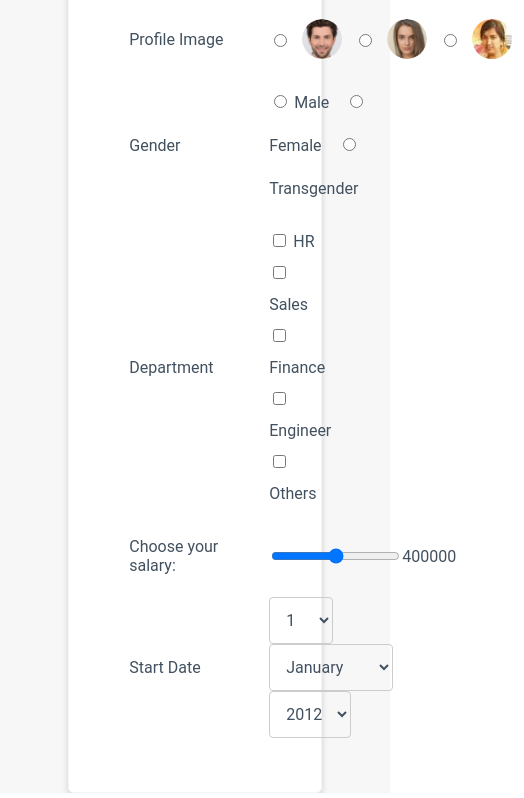
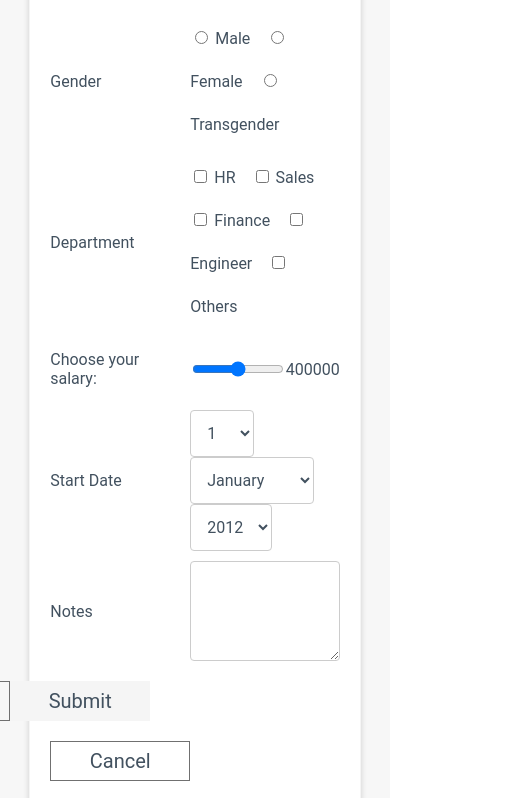
Before and after one commit to sharmilaperiyasamy/EmployeePayrollApp_AddEmployee, a plain HTML site: page Pages/Payroll_form.html in a window 390 px wide. Shown: the part 302-1100 px from the top of the page, 524 px wide, since content can reach past the window. Drawn offline with Linux system fonts and the light colour scheme; a web font is replaced by a local one.

Commit message:
[Sharmila] buttons

```diff
--- a/CSS/Payroll_CSS.css
+++ b/CSS/Payroll_CSS.css
@@ -104,6 +104,7 @@ label {
     border-radius: 50%;
     margin-left: 12px;
 }
+
 /* UC5 */
 select {
     padding: 12px;
@@ -115,3 +116,73 @@ select {
     color: #42515f;
     background-color: transparent;
 }
+
+/* UC6 */
+.button-content {
+    display: flex;
+    margin-bottom: 10px;
+    justify-content: space-between;
+    margin-top: 20px;
+}
+.button {
+    font-size: 20px;
+    font-family: Roboto;
+    letter-spacing: 0px;
+    color: #42515f;
+    opacity: 1;
+    background: transparent;
+    border:none;
+    font-weight: 400;
+    min-width: 140px;
+    padding: 7px 7px;
+    border: 1px solid #707070;
+    cursor: pointer;
+}
+.submitButton {
+    border:none;
+    background-color: #f5f5f5;
+    margin-right: 30px;
+}
+.cancelButton {
+    text-decoration: none;
+    text-align: center;
+    /* margin-left: 140px; */
+}
+@media only screen and (max-width:960px) {
+    .cancelButton {
+        margin-left: 0px;
+    }
+    .form {
+        width:85%;
+        padding:44px 20px;
+    }
+}
+@media only screen and (max-width:600px) {
+    .form {
+        margin-top: 10px;
+    }
+    .row {
+        flex-direction: column;
+    }
+    .uploadButton {
+        justify-content: flex-start;
+    }
+    .profile-radio-button {
+        flex-flow: wrap;
+    }
+    .submit-reset {
+        width: 100px;
+        display: flex;
+        flex-grow: 1;
+        flex-direction: row-reverse;
+        justify-content: space-between;
+        margin-bottom: 20px;
+    }
+    .submitButton {
+        margin: 0;
+    }
+    .button-content {
+        flex-direction: column-reverse;
+        align-items: flex-start;
+    }
+}
--- a/Pages/Payroll_form.html
+++ b/Pages/Payroll_form.html
@@ -74,7 +74,7 @@
     </div>
         <div class="row-content">
             <label class="label text" for="salary">Choose your salary: </label>
-            <input clas="input" type="range" name="salary" id="salary" min="300000" max="500000" step="100" value="400000">
+            <input class="input" type="range" name="salary" id="salary" min="300000" max="500000" step="1000" value="400000">
             <output class="salary-output text" for="salary">400000</output>
 
     </div>
@@ -140,6 +140,19 @@
                 <option value="2019">2019</option>
                 <option value="2020">2020</option>
                 <option value="2021">2021</option>
+            </select>
+        </div>
+    </div>
+    <!-- UC6 -->
+    <div class="row-content">
+        <label class="label text" for="notes">Notes</label>
+        <textarea class="input" id="notes" name="Notes" placeholder="" style="height: 100px"></textarea>
+    </div>
+    <div class="button-content">
+        <a href="../home.html" class="resetButton button cancelButton">Cancel</a>
+        <div class="submit-reset">
+            <button type="submit" class="button submitButton" id="submitButton">Submit</button>
+            <button type="reset" class="resetButton button">Reset</button>
         </div>
     </div>
 </form>
```
